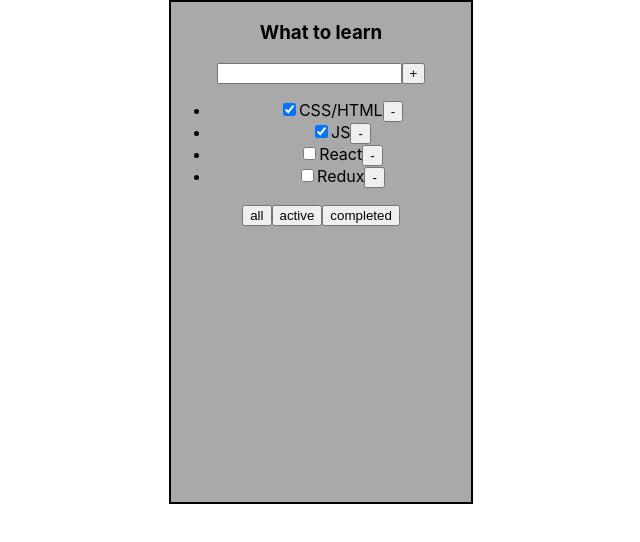
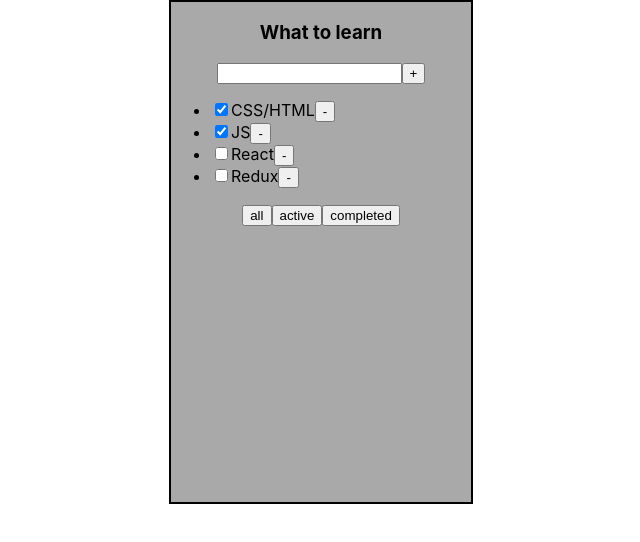
Before and after one commit to boevoivertolet/new-todolist, a React (Create React App) app: page / in a window 1280 px wide. Shown: the top 542 px of the page, without its empty margins (431-1071 px from the left). Built offline with nearby package versions, Linux system fonts and the light colour scheme.

Commit message:
add key for li

```diff
--- a/package.json
+++ b/package.json
@@ -10,10 +10,12 @@
     "@types/node": "^16.7.13",
     "@types/react": "^18.0.0",
     "@types/react-dom": "^18.0.0",
+    "@types/uuid": "^8.3.4",
     "react": "^18.0.0",
     "react-dom": "^18.0.0",
     "react-scripts": "5.0.1",
     "typescript": "^4.4.2",
+    "uuid": "^8.3.2",
     "web-vitals": "^2.1.0"
   },
   "scripts": {
--- a/src/App.css
+++ b/src/App.css
@@ -8,3 +8,6 @@
     border-style: solid;
     margin-left: 600px;
 }
+.ul {
+    text-align: left;
+}
--- a/src/App.tsx
+++ b/src/App.tsx
@@ -1,6 +1,7 @@
 import './App.css'
 import {TasksType, Todolist} from './components/TodoList';
 import {useState} from 'react';
+import {v1} from 'uuid';
 
 export type FilterValuesType = 'all'|'active'|'completed'
 
@@ -13,10 +14,10 @@
     let setTasks = arr[1];*/
 
     let [tasks, setTasks] = useState<TasksType[]>([
-            {id: 1, title: 'CSS/HTML', isDone: true},
-            {id: 2, title: 'JS', isDone: true},
-            {id: 3, title: 'React', isDone: false},
-            {id: 4, title: 'Redux', isDone: false}
+            {id: v1(), title: 'CSS/HTML', isDone: true},
+            {id: v1(), title: 'JS', isDone: true},
+            {id: v1(), title: 'React', isDone: false},
+            {id: v1(), title: 'Redux', isDone: false}
         ]
     )
     let [filter, setFilter] =useState<FilterValuesType>('all')
@@ -25,7 +26,7 @@
     // функция для удаление таски по нажатию кнопки
     // присваеваем tasksForLearn значение tasksForLearn после фильтрации
     //filter(t => t.id !== id) фильтр, пропусти те (t)таски id которых не равна id, которую надо удалить.
-    function removeTask(id: number) {
+    function removeTask(id: string) {
         let filteredTasks = tasks.filter(t => t.id !== id)
         setTasks(filteredTasks)
     }
--- a/src/components/TodoList.tsx
+++ b/src/components/TodoList.tsx
@@ -3,14 +3,14 @@
 
 
 export type TasksType = {
-    id: number
+    id: string
     title: string
     isDone: boolean
 }
 type TodoListPropsType = {
     title: string
     tasks: TasksType[]
-    removeTask: (id: number) => void
+    removeTask: (id: string) => void
     changeFilter:(value: FilterValuesType ) => void
 }
 
@@ -22,10 +22,10 @@
                 <input/>
                 <button>+</button>
             </div>
-            <ul>
+            <ul className={'ul'}>
                 {
                     props.tasks.map((t) => {
-                        return <li><input type="checkbox" checked={t.isDone}/>
+                        return <li key={t.id}><input type="checkbox" checked={t.isDone}/>
                             <span>{t.title}</span>
                             <button onClick={() => {props.removeTask(t.id)} }>-</button>
                         </li>
```
Also changed, not shown: 1 other file (tests, documents, lock files or other folders).
